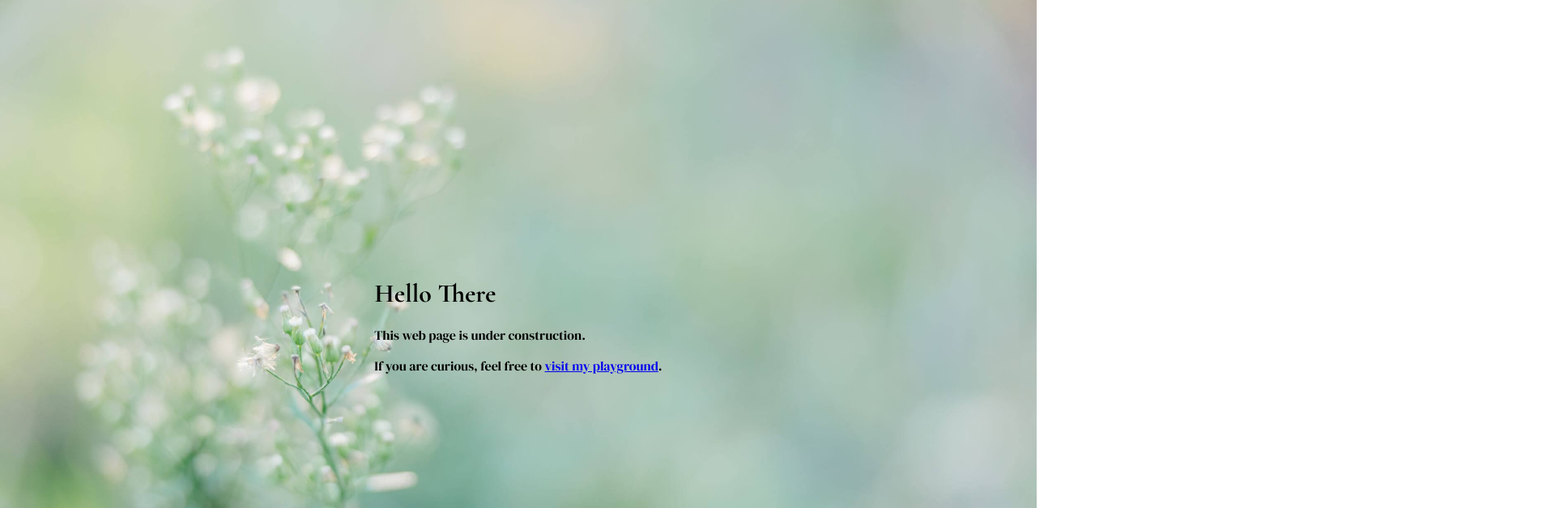
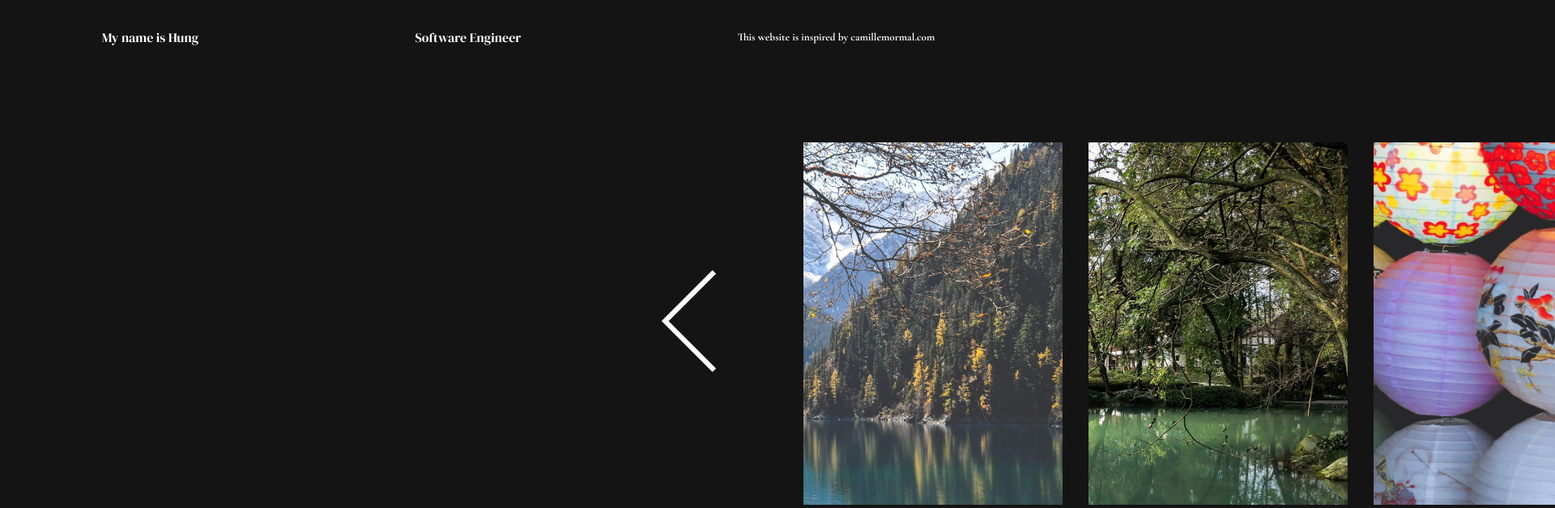
Before and after one commit to hungmqn/hungmqn, a plain HTML site: page index.html in a window 1280 px wide. Shown: the top 628 px of the page at 81% size, 1920 px wide, since content can reach past the window. Drawn offline with nearby package versions, Linux system fonts and the light colour scheme.

Commit message:
Update home page

```diff
--- /dev/null
+++ b/construction.css
@@ -0,0 +1,41 @@
+@import url('https://fonts.googleapis.com/css2?family=DM+Serif+Display:ital@0;1&display=swap');
+@import url('https://fonts.googleapis.com/css2?family=Cormorant+Garamond:ital,wght@0,300;0,400;0,500;0,600;0,700;1,300;1,400;1,500;1,600;1,700&display=swap');
+
+:root {
+  /* Fonts */
+  --dm-serif-display: 'DM Serif Display';
+  --cormorant-garamond: 'Cormorant Garamond', serif;
+}
+
+body {
+  padding: 0;
+  margin: 0;
+  font-family: var(--dm-serif-display);
+}
+
+h1,
+h2,
+h3,
+h4,
+h5 {
+  font-family: var(--cormorant-garamond);
+}
+
+.height-100dvh {
+  height: 100dvh;
+}
+
+.img-object-fit-cover {
+  width: 100%;
+  object-fit: cover;
+}
+
+.stacked-content {
+  display: grid;
+  place-items: center;
+}
+
+.stacked-content > * {
+  grid-row: 1/-1;
+  grid-column: 1/-1;
+}
--- /dev/null
+++ b/construction.js
@@ -0,0 +1,4 @@
+console.log(
+  '%cWhat are you doing here buddy?',
+  'color: red; font-family:monospace; font-size: 20px;'
+);
--- a/index.html
+++ b/index.html
@@ -15,16 +15,29 @@
 
 <body>
   <header>
-    <div class="stacked-content height-100dvh">
-      <img class="img-object-fit-cover height-100dvh" src="/assets/images/bg-flower-light-1.jpg" alt="Hung Nguyen">
-      <div>
-        <h1>Hello There</h1>
-        <p>This web page is under construction.</p>
-        <p>If you are curious, feel free to <a href="/playground">visit my playground</a>.</p>
-      </div>
+    <nav class="navbar">
+      <ul>
+        <li>My name is Hung</li>
+        <li>Software Engineer</li>
+        <li>
+          <h5>This website is inspired by <a href="https://camillemormal.com/" rel="noopener noreferrer "
+              target="_blank">camillemormal.com</a></h5>
+        </li>
+      </ul>
+    </nav>
+  </header>
+  <main>
+    <div id="image-track" data-mouse-down-at="0" data-prev-percentage="0">
+      <img class="image arrow" src="/assets/images/left-arrow.png" alt="image" draggable="false">
+      <img class="image" src="/assets/images/bg-cn-1.jpg" alt="image" draggable="false">
+      <img class="image" src="/assets/images/bg-cn-2.jpg" alt="image" draggable="false">
+      <img class="image" src="/assets/images/bg-cn-3.jpg" alt="image" draggable="false">
+      <img class="image" src="/assets/images/bg-cn-4.jpg" alt="image" draggable="false">
+      <img class="image" src="/assets/images/bg-cn-5.jpg" alt="image" draggable="false">
+      <img class="image" src="/assets/images/bg-cn-6.jpg" alt="image" draggable="false">
+      <img class="image" src="/assets/images/bg-cn-7.jpg" alt="image" draggable="false">
     </div>
-  </header>
-
+  </main>
   <script src="/script.js"></script>
 </body>
 
--- a/script.js
+++ b/script.js
@@ -2,3 +2,56 @@ console.log(
   '%cWhat are you doing here buddy?',
   'color: red; font-family:monospace; font-size: 20px;'
 );
+
+const track = document.getElementById('image-track');
+
+const handleOnDown = (e) => (track.dataset.mouseDownAt = e.clientX);
+
+const handleOnUp = () => {
+  track.dataset.mouseDownAt = '0';
+  track.dataset.prevPercentage = track.dataset.percentage;
+};
+
+const handleOnMove = (e) => {
+  if (track.dataset.mouseDownAt === '0') return;
+
+  const mouseDelta = parseFloat(track.dataset.mouseDownAt) - e.clientX,
+    maxDelta = window.innerWidth / 2;
+
+  const percentage = (mouseDelta / maxDelta) * -100,
+    nextPercentageUnconstrained =
+      parseFloat(track.dataset.prevPercentage) + percentage,
+    nextPercentage = Math.max(Math.min(nextPercentageUnconstrained, 0), -100);
+
+  track.dataset.percentage = nextPercentage;
+
+  track.animate(
+    {
+      transform: `translate(${nextPercentage}%, -50%)`,
+    },
+    { duration: 1200, fill: 'forwards' }
+  );
+
+  for (const image of track.getElementsByClassName('image')) {
+    image.animate(
+      {
+        objectPosition: `${100 + nextPercentage}% center`,
+      },
+      { duration: 1200, fill: 'forwards' }
+    );
+  }
+};
+
+/* -- Had to add extra lines for touch events -- */
+
+window.onmousedown = (e) => handleOnDown(e);
+
+window.ontouchstart = (e) => handleOnDown(e.touches[0]);
+
+window.onmouseup = (e) => handleOnUp(e);
+
+window.ontouchend = (e) => handleOnUp(e.touches[0]);
+
+window.onmousemove = (e) => handleOnMove(e);
+
+window.ontouchmove = (e) => handleOnMove(e.touches[0]);
--- a/style.css
+++ b/style.css
@@ -11,6 +11,11 @@ body {
   padding: 0;
   margin: 0;
   font-family: var(--dm-serif-display);
+  height: 100dvh;
+  width: 100dvw;
+  background-color: #141414;
+  color: #fff;
+  overflow: hidden;
 }
 
 h1,
@@ -21,21 +26,51 @@ h5 {
   font-family: var(--cormorant-garamond);
 }
 
-.height-100dvh {
-  height: 100dvh;
+a {
+  color: inherit;
+  text-decoration: none;
 }
 
-.img-object-fit-cover {
-  width: 100%;
-  object-fit: cover;
+.navbar ul {
+  list-style-type: none;
+  padding-left: 0;
+  display: grid;
+  place-items: center;
+  gap: 1em;
+  grid-auto-flow: column;
+  align-content: space-evenly;
 }
 
-.stacked-content {
-  display: grid;
-  place-items: center;
+#image-track {
+  display: flex;
+  gap: 4dvmin;
+  position: absolute;
+  left: 50%;
+  top: 50%;
+  transform: translate(0, -50%);
+  user-select: none;
 }
 
-.stacked-content > * {
-  grid-row: 1/-1;
-  grid-column: 1/-1;
+#image-track .image {
+  width: 40dvmin;
+  height: 56dvmin;
+  object-fit: cover;
+  object-position: right center;
 }
+
+@keyframes arrow-left-move {
+  0%,
+  100% {
+    left: 0;
+  }
+  50% {
+    left: 0.5%;
+  }
+}
+
+.arrow {
+  width: 10px;
+  height: 10px;
+  position: relative;
+  animation: arrow-left-move 1.5s infinite ease-in-out;
+}
```
Also changed, not shown: construction.html (added, +31 -0 lines), assets/images/bg-cn-1.jpg (added), assets/images/bg-cn-2.jpg (added), assets/images/bg-cn-3.jpg (added), assets/images/bg-cn-4.jpg (added), assets/images/bg-cn-5.jpg (added), assets/images/bg-cn-6.jpg (added), assets/images/bg-cn-7.jpg (added), assets/images/left-arrow.png (added).
